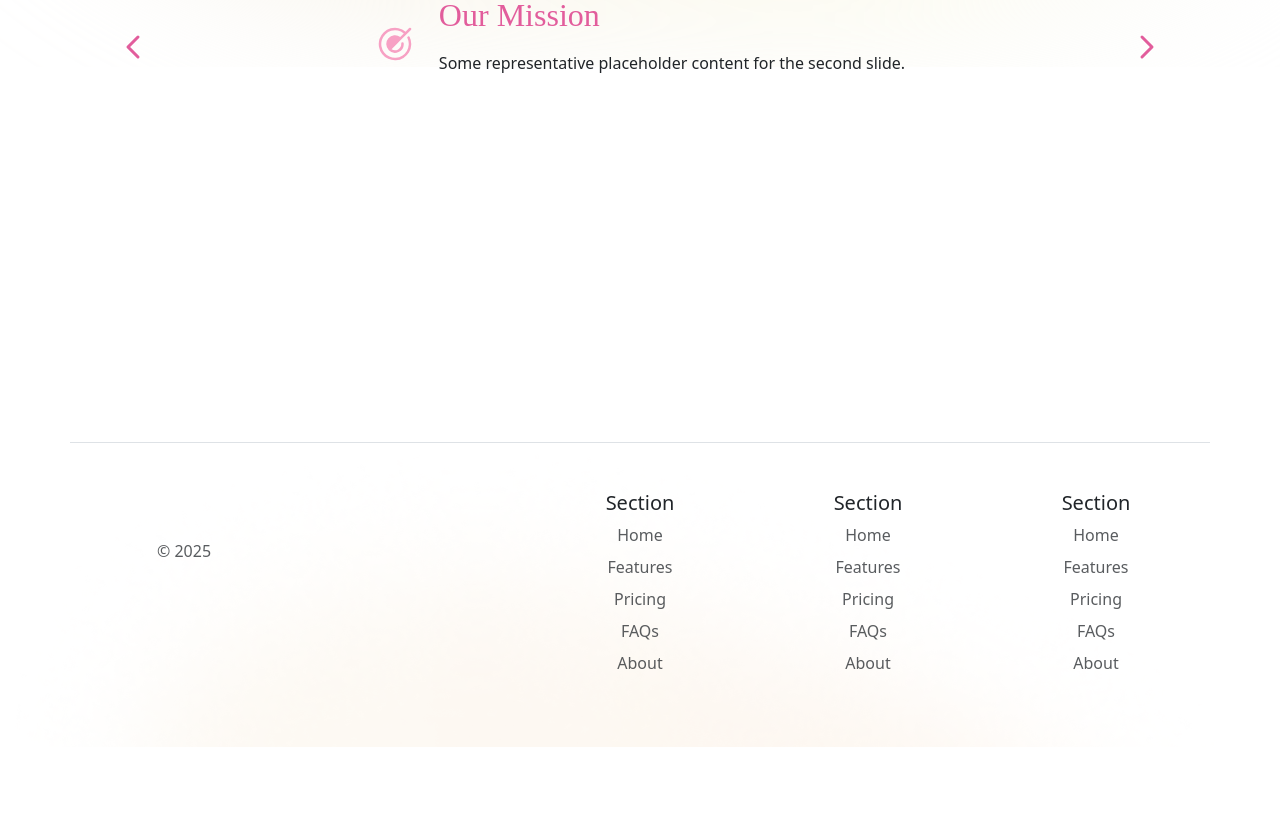
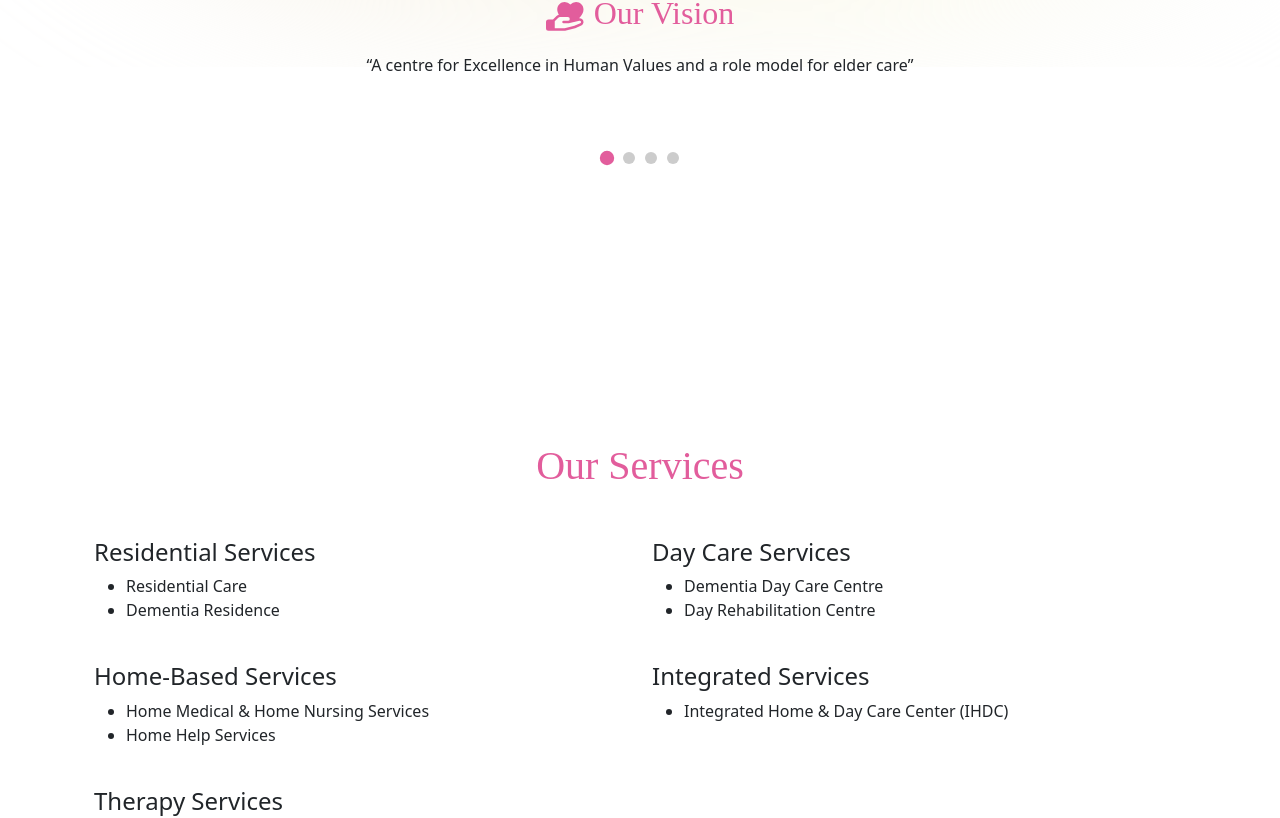
Before and after one commit to naoruki/SwamiHomev2, a React (Vite) app: page / in a window 1280 px wide. Shown: the part 788-1606 px from the top of the page. Before the commit the page ends 1583 px from the top, so only its background shows below. Built offline with nearby package versions, Linux system fonts and the light colour scheme.

Commit message:
make changes to the crousel and add services

```diff
--- a/src/components/NavBarFullScreen.jsx
+++ b/src/components/NavBarFullScreen.jsx
@@ -64,7 +64,7 @@ function NavBar() {
               <NavDropdown.Item href="#" className="fs-5">Another action</NavDropdown.Item>
               <NavDropdown.Item href="#" className="fs-5">Something else here</NavDropdown.Item>
             </HoverNavDropdown>
-            <HoverNavDropdown title="Careers" id="careers-dropdown">
+            <HoverNavDropdown title="Get Involved" id="careers-dropdown">
               <NavDropdown.Item href="#" className="fs-5">Action</NavDropdown.Item>
               <NavDropdown.Item href="#" className="fs-5">Another action</NavDropdown.Item>
               <NavDropdown.Item href="#" className="fs-5">Something else here</NavDropdown.Item>
--- /dev/null
+++ b/src/components/Services.jsx
@@ -0,0 +1,50 @@
+const Services = () => {
+  return (
+    <div className="container py-5">
+      <h1 className="text-center mb-5">Our Services</h1>
+
+      <div className="row">
+        <div className="col-md-6 mb-4">
+          <h4>Residential Services</h4>
+          <ul>
+            <li>Residential Care</li>
+            <li>Dementia Residence</li>
+          </ul>
+        </div>
+
+        <div className="col-md-6 mb-4">
+          <h4>Day Care Services</h4>
+          <ul>
+            <li>Dementia Day Care Centre</li>
+            <li>Day Rehabilitation Centre</li>
+          </ul>
+        </div>
+
+        <div className="col-md-6 mb-4">
+          <h4>Home-Based Services</h4>
+          <ul>
+            <li>Home Medical & Home Nursing Services</li>
+            <li>Home Help Services</li>
+          </ul>
+        </div>
+
+        <div className="col-md-6 mb-4">
+          <h4>Integrated Services</h4>
+          <ul>
+            <li>Integrated Home & Day Care Center (IHDC)</li>
+          </ul>
+        </div>
+
+        <div className="col-md-6 mb-4">
+          <h4>Therapy Services</h4>
+          <ul>
+            <li>Occupational Therapy</li>
+            <li>Physiotherapy</li>
+          </ul>
+        </div>
+      </div>
+    </div>
+  );
+};
+
+export default Services;
--- a/src/components/VisionMissionCarousel.jsx
+++ b/src/components/VisionMissionCarousel.jsx
@@ -1,6 +1,6 @@
 import { useState, useEffect } from "react";
 import "../styles/VisionMission.css";
-import { CaretRightIcon,CaretLeftIcon} from "@phosphor-icons/react";
+// import { CaretRightIcon,CaretLeftIcon} from "@phosphor-icons/react";
 
 const CustomCarousel = ({ slides }) => {
   const [current, setCurrent] = useState(0);
@@ -8,12 +8,12 @@ const CustomCarousel = ({ slides }) => {
   useEffect(() => {
     const interval = setInterval(() => {
       setCurrent((prev) => (prev + 1) % slides.length);
-    }, 5000);
+    }, 8000);
     return () => clearInterval(interval);
   }, [slides.length]);
 
   return (
-    <div className="carousel-container d-none d-lg-flex">
+    <div className="carousel-container ">
       <div className="container mission-header"></div>
       {slides.map((slide, index) => (
         <div
@@ -21,17 +21,17 @@ const CustomCarousel = ({ slides }) => {
           key={index}
         >
           <div className="carousel-content">
-            <div className="carousel-icon">{slide.icon}</div>
+            {/* <div className="carousel-icon">{slide.icon}</div> */}
 
             <div className="carousel-text">
-              <h2>{slide.heading}</h2>
+              <h2>{slide.icon}{"   "}{slide.heading}</h2>
               <p>{slide.text}</p>
             </div>
           </div>
         </div>
       ))}
 
-      <div className="carousel-controls">
+      {/* <div className="carousel-controls">
         <button
           className="carousel-button"
           onClick={() =>
@@ -46,6 +46,16 @@ const CustomCarousel = ({ slides }) => {
         >
           <CaretRightIcon size={32} weight="bold" color="#E25D9C" />
         </button>
+      </div> */}
+      {/* Dots directly below slides */}
+      <div className="carousel-dots">
+        {slides.map((_, index) => (
+          <span
+            key={index}
+            className={`dot ${index === current ? "active" : ""}`}
+            onClick={() => setCurrent(index)}
+          />
+        ))}
       </div>
     </div>
   );
--- a/src/components/VisionSection.jsx
+++ b/src/components/VisionSection.jsx
@@ -6,13 +6,13 @@ const slides = [
   {
     icon: <HandHeartIcon  size={40} weight="fill" />,
     heading: "Our Vision",
-    text: "Some representative placeholder content for the first slide.",
+    text: "“A centre for Excellence in Human Values and a role model for elder care”",
 
   },
   {
     icon: <TargetIcon  size={40} weight="fill" />,
     heading: "Our Mission",
-    text: "Some representative placeholder content for the second slide.",
+    text: "“Providing holistic quality care for the elderly, needy and staff by consciously transforming into more humane individuals. Together we dedicate ourselves to selfless service with selfless love.”",
 
   },
   {
@@ -24,7 +24,7 @@ const slides = [
     {
     icon: <StarIcon  size={40} weight="fill" />,
     heading: "Our Motto",
-    text: "Some representative placeholder content for the third slide.",
+    text: "Love All Serve All",
 
   },
 ];
--- a/src/pages/Landing.jsx
+++ b/src/pages/Landing.jsx
@@ -1,6 +1,7 @@
 // pages/LandingPage.js
 import VisionSection from "../components/VisionSection.jsx";
 import HeroPage from "../components/HeroPage.jsx";
+import Services from "../components/Services.jsx";
 
 const LandingPage = () => {
   return (
@@ -9,6 +10,7 @@ const LandingPage = () => {
 
       <div className="container">
         <VisionSection />
+        <Services/>
       </div>
 
     </div>
--- a/src/styles/VisionMission.css
+++ b/src/styles/VisionMission.css
@@ -37,19 +37,19 @@
 
 .carousel-icon {
   font-size: 30px;
-  color: #F7A1C4;
+  color: #f7a1c4;
   display: flex;
   align-items: center;
 }
-
 
 .carousel-text {
   display: flex;
   flex-direction: column;
   gap: 0.5rem;
+  align-items: center; /* Centers heading and paragraph */
 }
 
-.carousel-controls {
+/* .carousel-controls {
   position: absolute;
   top: 30%;
   width: 100%;
@@ -58,23 +58,46 @@
   transform: translateY(-50%);
   z-index: 3;
   padding: 0 20px;
-}
+} */
 
-.carousel-controls button {
+/* .carousel-controls button {
   color: black;
   border: none;
   font-size: 2rem;
   padding: 0.5rem 1rem;
   cursor: pointer;
   border-radius: 4px;
-}
+} */
 .carousel-title {
   display: flex;
   align-items: center;
   gap: 0.5rem; /* space between icon and heading */
 }
 
-.carousel-button{
-  background-color:transparent!important;
+.carousel-button {
+  background-color: transparent !important;
+}
 
+.carousel-dots {
+  position: absolute;
+  bottom: 230px; /* or wherever you want it */
+  left: 50%;
+  transform: translateX(-50%);
+  display: flex;
+  gap: 10px; /* spacing between dots */
+  z-index: 3;
 }
+
+.dot {
+  width: 12px;
+  height: 12px;
+  border-radius: 50%;
+  background-color: #ccc;
+  cursor: pointer;
+  transition: background-color 0.3s ease, transform 0.3s ease;
+}
+
+.dot.active {
+  background-color: #e25d9c;
+  transform: scale(1.2);
+}
```
